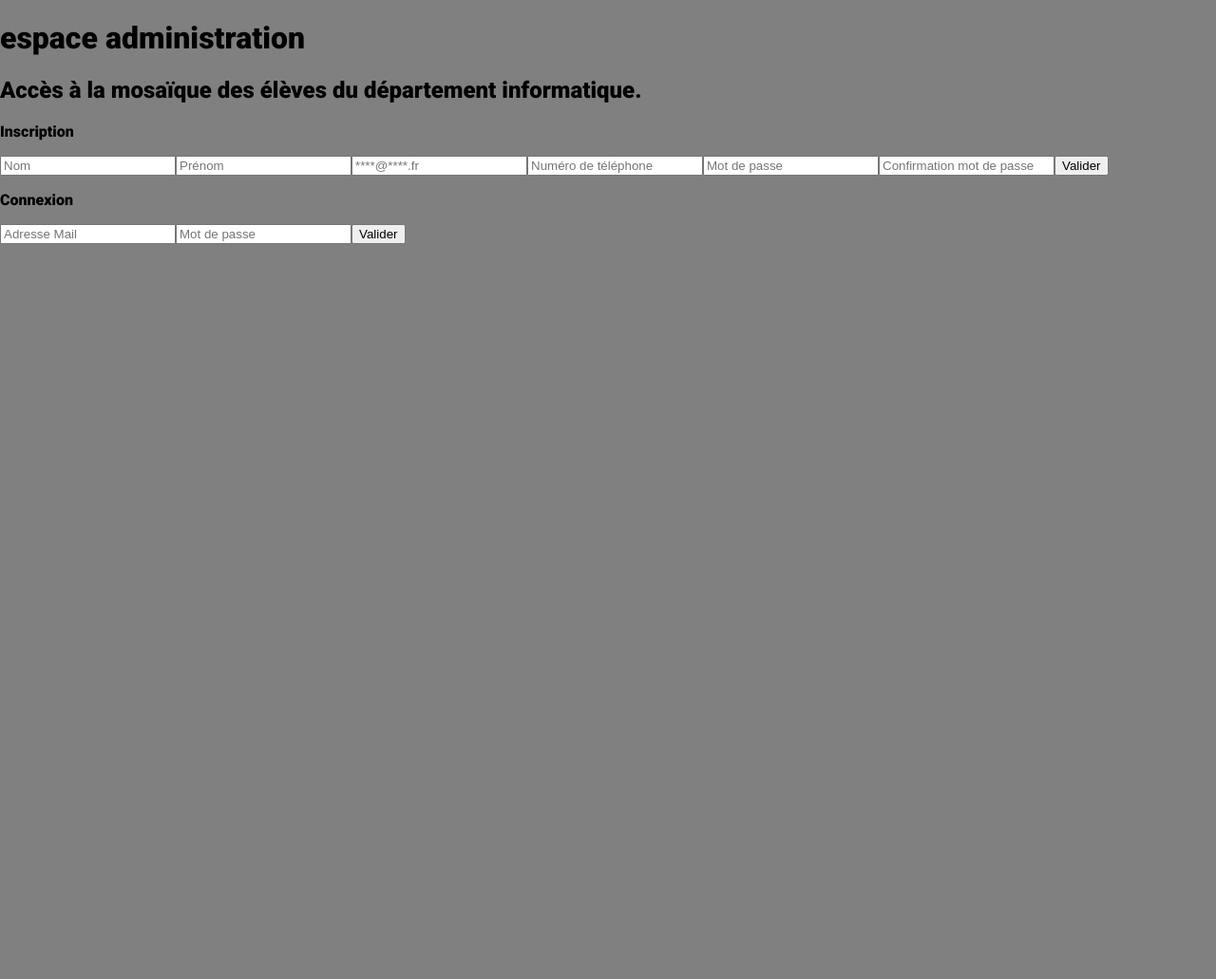
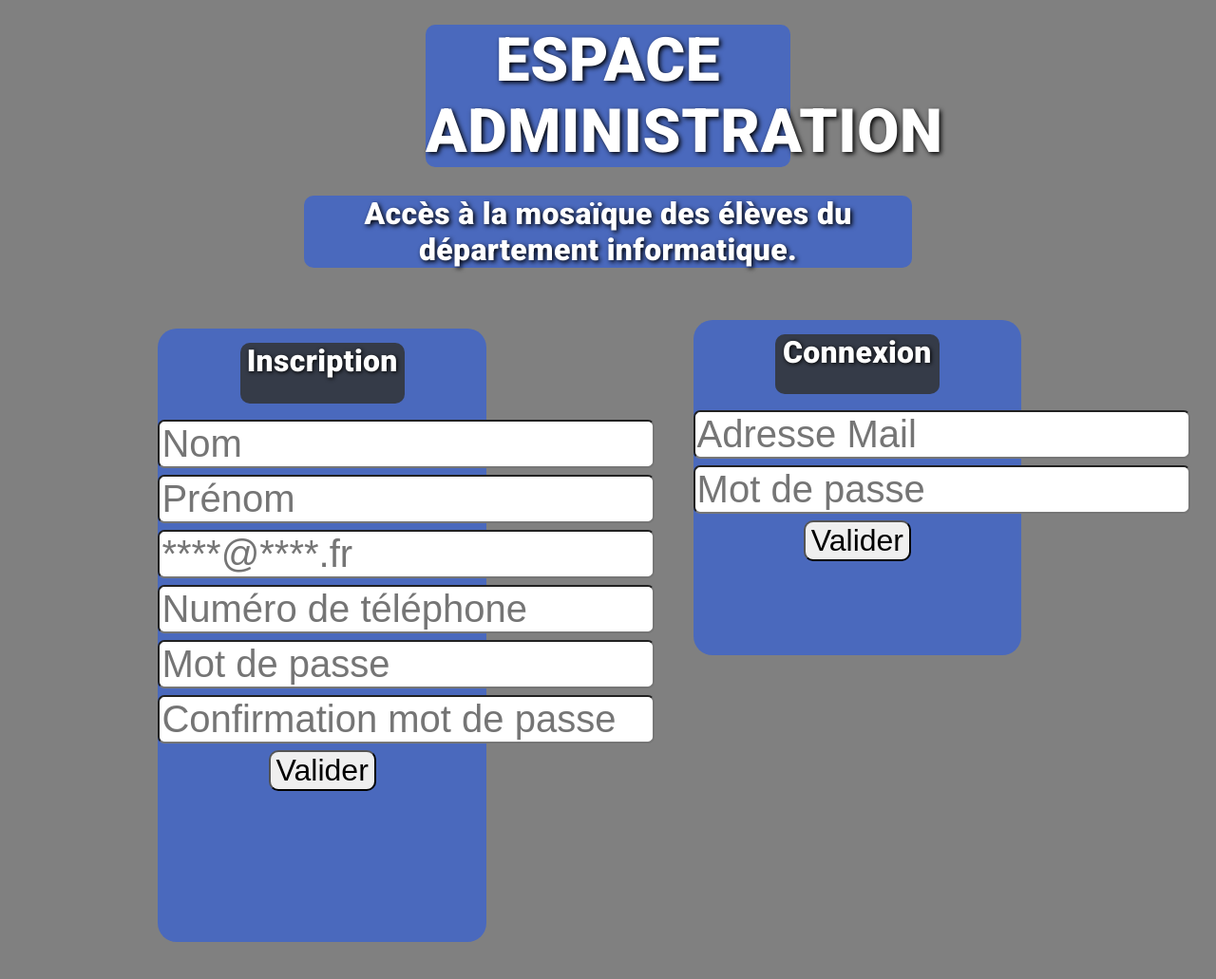
Before and after one commit to Nathan-str/ProjetAvril, a PHP site: page / in a window 1280 px wide. Shown: the part 100-1131 px from the top of the page at 95% size. Run offline with PHP 8.4, Linux system fonts and the light colour scheme.

Commit message:
Ajout des styles pour tous les formulaires de toutes les pages

```diff
--- a/Projet Avril/professeur/styles.css
+++ b/Projet Avril/professeur/styles.css
@@ -64,7 +64,205 @@ html, body {
 	margin-right: 5px;
 }
 
+.index-h1{
+	background: #4a69bd;
+	border-radius: 10px;
+	color: white;
+	text-align: center;
+	margin-top: 2%;
+	font-size: 4em;
+	width: 30%;
+	margin-left: 35%;
+	text-transform : uppercase;
+    letter-spacing : 0.01em;
+    text-shadow: 2px 2px 5px black;
+}
 
+.index-h2{
+	background: #4a69bd;
+	border-radius: 10px;
+	color: white;
+	text-align: center;
+	width: 50%;
+	font-size: 2em;
+	margin-top: -1%;
+	margin-left: 25%;
+	letter-spacing : 0.01em;
+	text-shadow: 2px 2px 5px black;
+}
+
+.div-inscription{
+	position: relative;
+	text-align: center;
+	border-radius: 20px;
+	left: 13%;
+	margin-top: 5%;
+	margin-bottom: 50px;
+	width: 27%;
+	height: 55%;
+	background: #4a69bd;
+}
+
+.p-inscription{
+	background: #353b48;
+	text-align: center;
+	font-size: 2em;
+	width: 50%;
+	height: 10%;
+	border-radius: 10px;
+	color: white;
+	letter-spacing : 0.01em;
+	text-shadow: 1px 1px 4px black;
+	margin-left: 25%;
+	position: relative;
+	top: 15px;
+}
+
+.div-connexion{
+	background: #4a69bd;
+	border-radius: 20px;
+	text-align: center;
+	position: relative;
+	left: 57%;
+	/*margin-top: 50px;
+	margin-bottom: 50px;*/
+	width: 27%;
+	height: 30%;
+	bottom: 60%;
+
+}
+
+.p-connexion{
+	background: #353b48;
+	text-align: center;
+	font-size: 2em;
+	width: 50%;
+	height: 18%;
+	border-radius: 10px;
+	color: white;
+	letter-spacing : 0.01em;
+	text-shadow: 1px 1px 4px black;
+	margin-left: 25%;
+	position: relative;
+	top: 15px;
+}
+
+.input{
+	font-size: 2.5em;
+	border-radius: 7px;
+	margin-bottom: 2%;
+}
+
+.submit{
+	font-size: 2em;
+	border-radius: 10px;
+}
+
+.connexion-submit{
+	font-size: 2em;
+	border-radius: 10px;
+}
+
+.h1-demande{
+	background: #4a69bd;
+	border-radius: 10px;
+	color: white;
+	text-align: center;
+	margin-top: 2%;
+	font-size: 2.8em;
+	width: 30%;
+	margin-left: 35%;
+	text-transform : uppercase;
+    letter-spacing : 0.01em;
+    text-shadow: 2px 2px 5px black;
+}
+
+.legend-mosaique{
+	font-size: 2em;
+}
+
+.label-demande{
+	font-size: 2em;
+}
+
+#formulaire-API{
+	display: flex;
+    flex-wrap: wrap;
+	border-radius: 20px;
+	width: 12%;
+	height: 35%;
+	background: #4a69bd;
+	position: relative;
+	left: 44%;
+	margin-top: 5%;
+}
+
+.div-radio-demande{
+	position: relative;
+	left: 15%;
+	margin-top: 1%;
+}
+
+.div-radio-demande-liste{
+	position: relative;
+	left: 50%;
+	margin-top: 1%;
+	border-radius: 10px;
+}
+
+.div-radio-demande-submit{
+	position: relative;
+	left: 50%;
+	margin-top: 1%;
+	border-radius: 10px;
+}
+
+.radio-demande{
+	transform:scale(1.5);
+	position: relative;
+}
+/*#choice{
+	width: 1%;
+	height: 2em;
+}
+
+#choice1{
+	height: 2em;
+}
+
+#L1-MIPI{
+	height: 2em;
+}
+
+#L2-MI{
+	height: 2em;
+}
+
+#L3-I{
+	height: 2em;
+}
+
+#LP-RS{
+	height: 2em;
+}
+
+#LPI-RIWS{
+	height: 2em;
+}*/
+
+.en-tete-filiere{
+	position: relative;
+	left: 4%;
+	width: 400px;
+	margin-top: 5%;
+}
+
+.en-tete-groupe{
+	position: relative;
+	left: 2%;
+	width: 605px;
+	margin-top: 5%;
+}
 
 .profil{
 	margin: 50px;
@@ -86,9 +284,17 @@ html, body {
 	width: 200px;
 }
 
-.impression{
+.impression-filiere{
+	border-radius: 10px;
 	position: relative;
 	left: 4%;
-	top: 65px;
 	font-size: 2em;
 }
+
+.impression-groupe{
+	border-radius: 10px;
+	position: relative;
+	left: 2%;
+	bottom: 10px;
+	font-size: 2em;
+}
```
